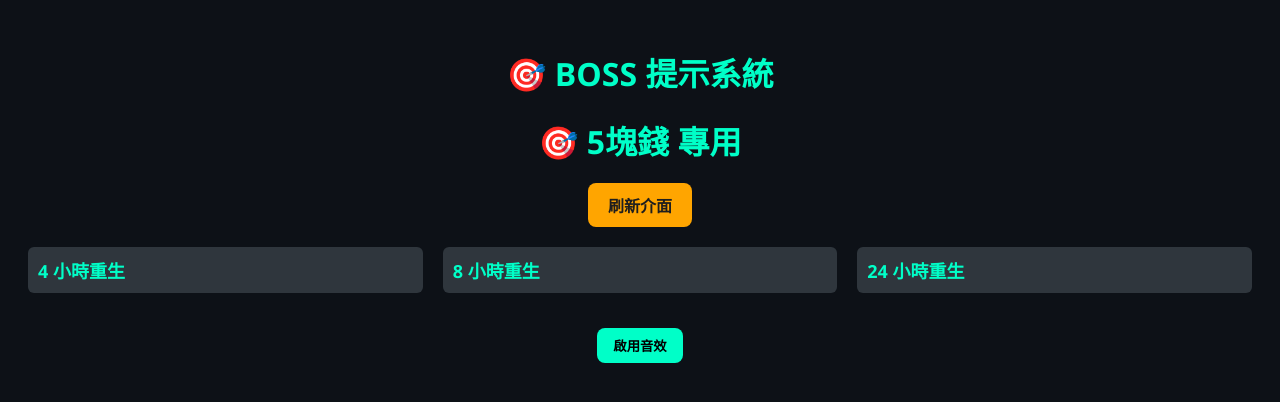
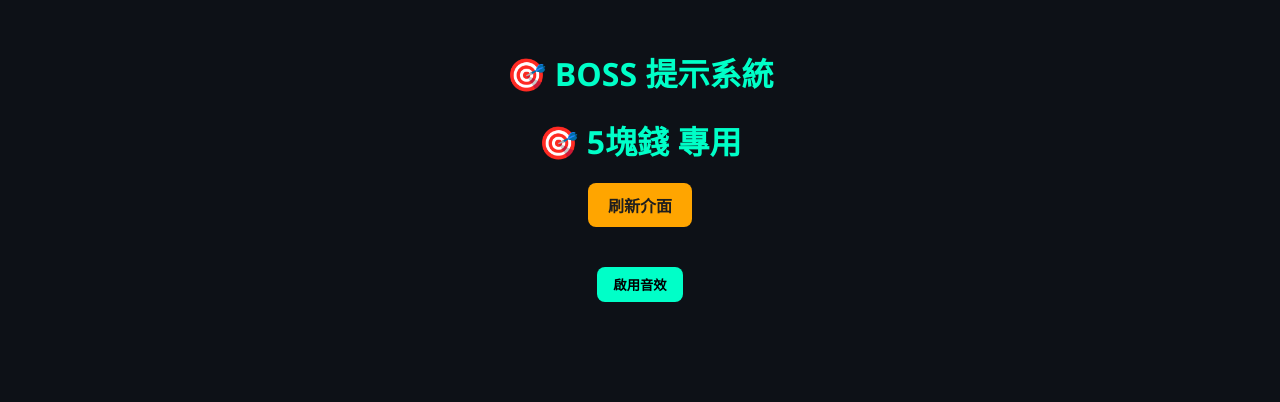
Before and after one commit to su0016/boss-timer-alert, a website: page public/index.html in a window 1280 px wide. Drawn offline with Linux system fonts and the light colour scheme; no server answers.

Commit message:
Update index.html

```diff
--- a/public/index.html
+++ b/public/index.html
@@ -104,16 +104,6 @@
     #soundBtn:hover {
       background-color: #ffa500;
     }
-
-    .group-header {
-      background: #2f363d;
-      padding: 10px;
-      margin-bottom: 15px;
-      border-radius: 6px;
-      font-size: 18px;
-      color: #00ffc8;
-      font-weight: bold;
-    }
   </style>
 </head>
 <body>
@@ -146,31 +136,13 @@
       bossListEl.innerHTML = "";
       const now = new Date();
 
-      // 分組：以 4 小時和 8 小時為例
-      const group1 = bossData.filter(boss => boss.respawnInterval === 4);
-      const group2 = bossData.filter(boss => boss.respawnInterval === 8);
-      const group3 = bossData.filter(boss => boss.respawnInterval === 24);
-
-      renderGroup("4 小時重生", group1);
-      renderGroup("8 小時重生", group2);
-      renderGroup("24 小時重生", group3);
-    }
-
-    function renderGroup(groupName, groupData) {
-      const groupContainer = document.createElement("div");
-      const groupHeader = document.createElement("div");
-      groupHeader.classList.add("group-header");
-      groupHeader.textContent = groupName;
-
-      groupContainer.appendChild(groupHeader);
-
-      groupData.forEach(boss => {
+      bossData.forEach(boss => {
         const container = document.createElement("div");
         container.className = "boss";
 
         const lastKilled = new Date(boss.lastKilled);
         const respawnTime = new Date(boss.respawnTime);
-        const timeLeftMs = respawnTime - new Date();
+        const timeLeftMs = respawnTime - now;
 
         let countdownText = "";
         let warningText = "";
@@ -211,10 +183,8 @@
           </div>
         `;
 
-        groupContainer.appendChild(container);
+        bossListEl.appendChild(container);
       });
-
-      bossListEl.appendChild(groupContainer);
     }
 
     function getAudioFilename(name) {
```
